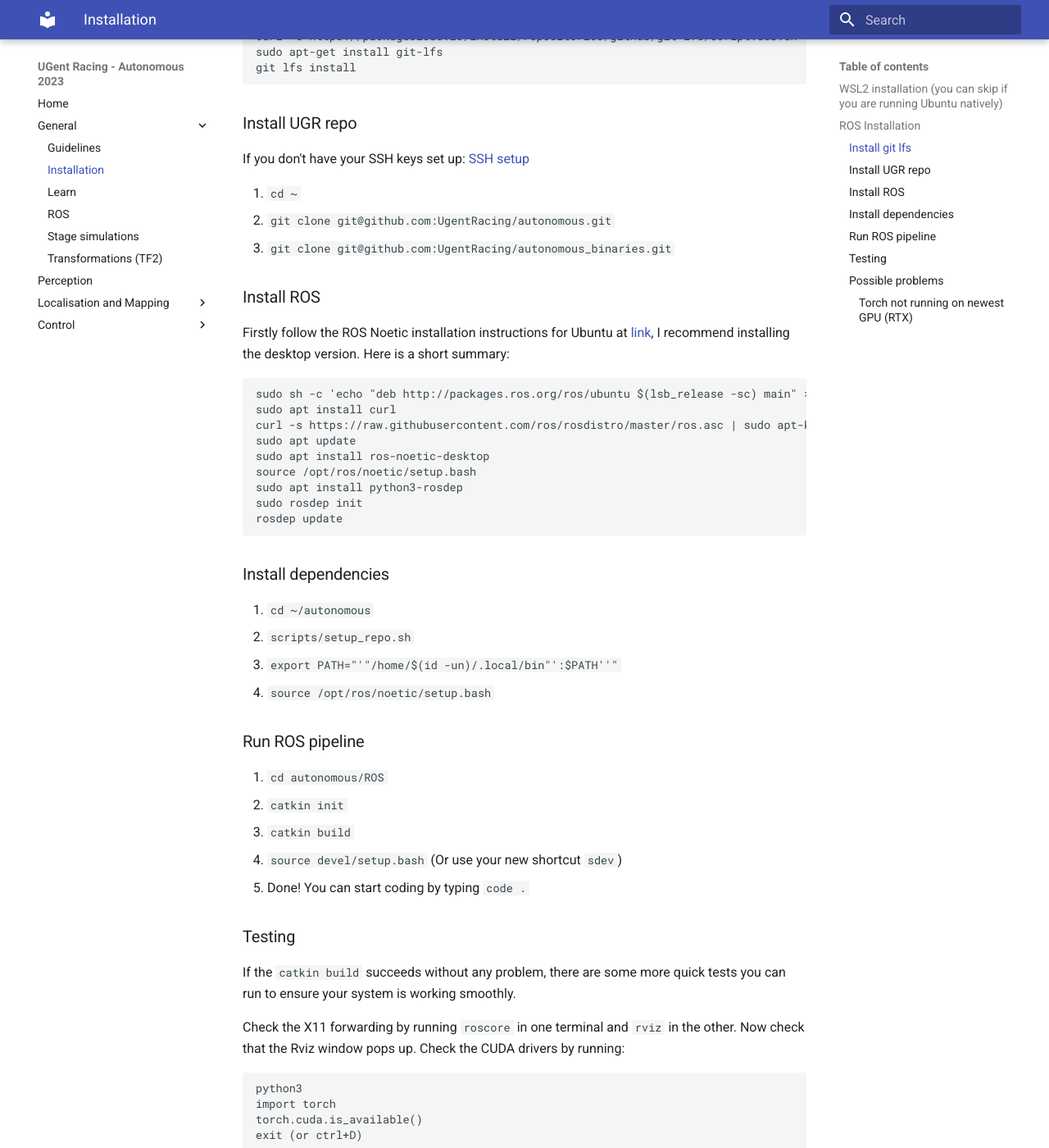
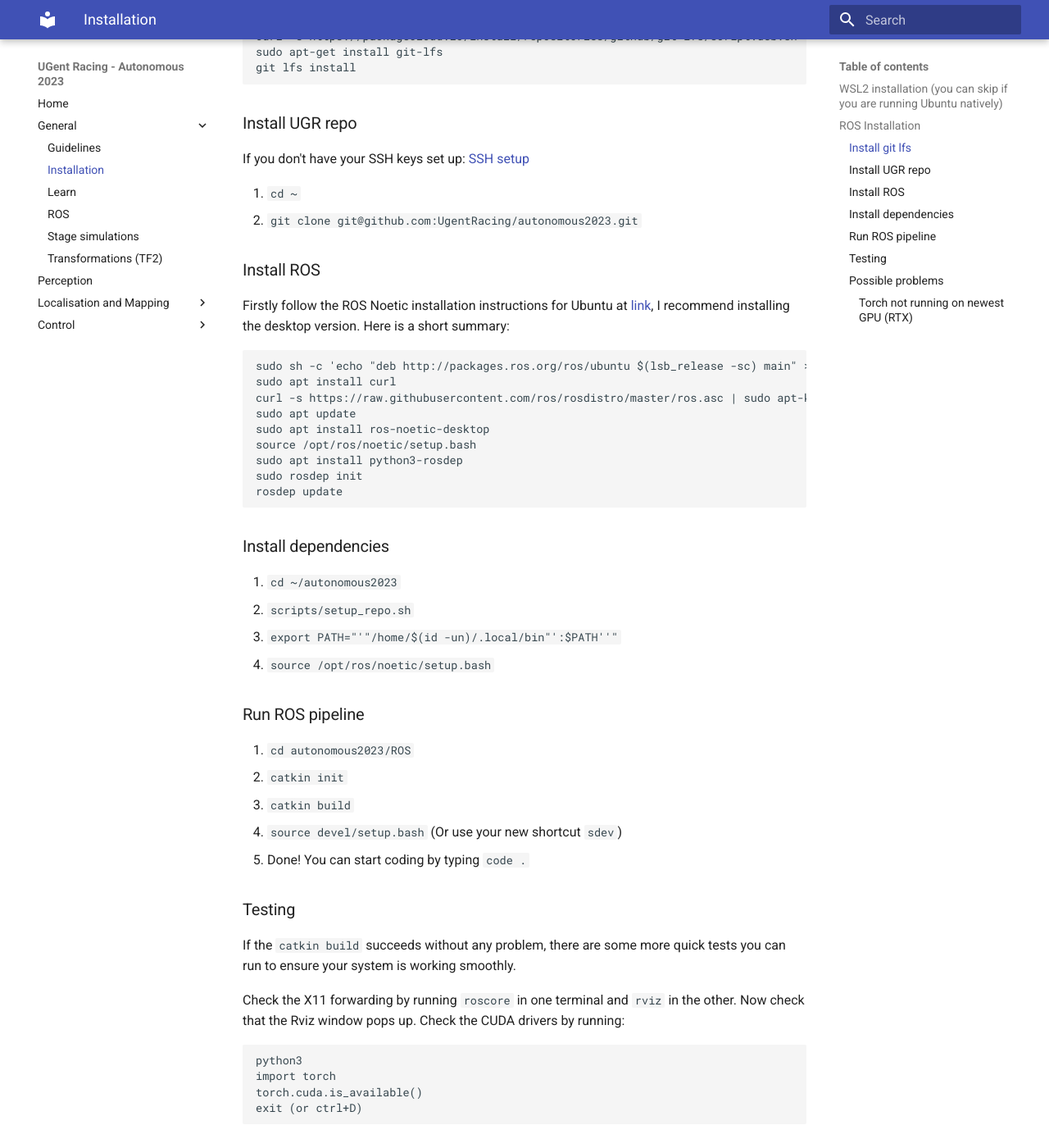
Before and after one commit to michiel-bogaert0/autonomous2023, an MkDocs documentation site: the page built from docs/general/installation.md, in a window 1280 px wide and 1400 px high, scrolled down 758 px. Shown: the whole window at 82% size. Built offline with MkDocs 1.6.1 and Material for MkDocs 9.7.7, drawn with Linux system fonts in a browser that asks for light colours.

Commit message:
added script and changed commands to new repo

```diff
--- a/docs/general/installation.md
+++ b/docs/general/installation.md
@@ -29,8 +29,7 @@ git lfs install
 If you don't have your SSH keys set up: [SSH setup](https://docs.github.com/en/github/authenticating-to-github/connecting-to-github-with-ssh/generating-a-new-ssh-key-and-adding-it-to-the-ssh-agent)
 
 1. `cd ~`
-2. `git clone git@github.com:UgentRacing/autonomous.git`
-3. `git clone git@github.com:UgentRacing/autonomous_binaries.git`
+2. `git clone git@github.com:UgentRacing/autonomous2023.git`
 
 ### Install ROS
 
@@ -50,14 +49,14 @@ rosdep update
 
 ### Install dependencies
 
-1. `cd ~/autonomous`
+1. `cd ~/autonomous2023`
 2. `scripts/setup_repo.sh`
 3. `export PATH="'"/home/$(id -un)/.local/bin"':$PATH''"`
 4. `source /opt/ros/noetic/setup.bash`
 
 ### Run ROS pipeline
 
-1. `cd autonomous/ROS`
+1. `cd autonomous2023/ROS`
 2. `catkin init`
 3. `catkin build`
 4. `source devel/setup.bash` (Or use your new shortcut `sdev`)
```
Also changed, not shown: 1 other file.
